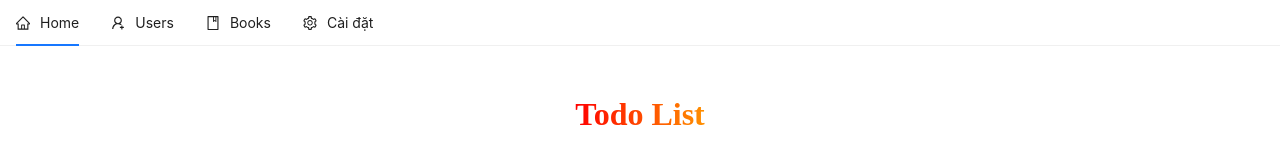
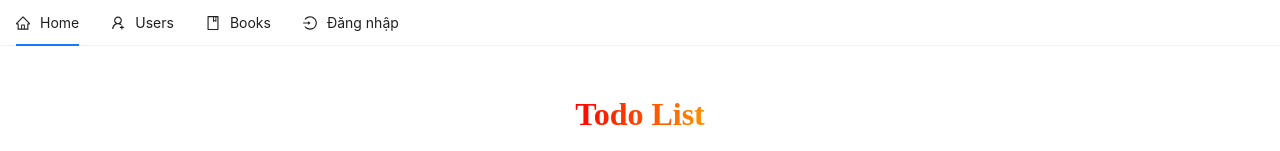
Before and after one commit to JohnT6/react-vite, a React (Vite) app: page / in a window 1280 px wide. Shown: the top 151 px of the page. Built offline with nearby package versions, Linux system fonts and the light colour scheme.

Commit message:
#99. React props.Childrenm tìm hiểu props.children và sửa message cho login và thêm phần toán tử 3 ngôi để xử  lý nút đăng nhập và chào mừng

```diff
--- a/src/components/layout/header.jsx
+++ b/src/components/layout/header.jsx
@@ -1,5 +1,5 @@
 import { Link } from "react-router-dom";
-import { BookOutlined, HomeOutlined, SettingOutlined, UserAddOutlined } from '@ant-design/icons';
+import { AliwangwangOutlined, BookOutlined, HomeOutlined, LoginOutlined, SettingOutlined, UserAddOutlined } from '@ant-design/icons';
 import { Menu } from 'antd';
 import { useContext, useState } from "react";
 import { AuthContext } from "../context/auth.context";
@@ -34,20 +34,24 @@ const Header = () => {
             icon: <BookOutlined />,
 
         },
-        {
-            label: 'Cài đặt',
-            key: 'setting',
-            icon: <SettingOutlined />,
-            children: [
-                {
-                    type: 'group',
-                    children: [
-                        { label: <Link to={"/login"}>Đăng nhập</Link>, key: 'login' },
-                        { label: <Link to={""}>Đăng xuất</Link>, key: 'logout' },
-                    ],
-                },
-            ],
-        },
+        ...(!user.id ?
+            [{
+                label: <Link to={"/login"}>Đăng nhập</Link>,
+                key: 'login',
+                icon: <LoginOutlined />
+            }] : []),
+        ...(user.id ?
+            [{
+                label: `Welcome ${user.fullName}`,
+                key: 'setting',
+                icon: <AliwangwangOutlined />,
+                children: [
+                    {
+                        label: <Link to={""}>Đăng xuất</Link>,
+                        key: 'logout'
+                    },
+                ],
+            }] : [])
 
     ];
 
--- a/src/pages/login.jsx
+++ b/src/pages/login.jsx
@@ -1,5 +1,5 @@
 import { ArrowRightOutlined } from "@ant-design/icons";
-import { Button, Col, Form, Input, notification, Row } from "antd"
+import { Button, Col, Form, Input, message, notification, Row } from "antd"
 import { useForm } from "antd/es/form/Form"
 import { Link, Navigate, useNavigate } from "react-router-dom";
 import { loginUserAPI } from "../services/api.service";
@@ -16,10 +16,7 @@ const LoginPage = () => {
         setLoading(true);
         const res = await loginUserAPI(values.email, values.password);
         if (res.data) {
-            notification.success({
-                message: "Register success",
-                description: "Đăng nhập thành công"
-            })
+            message.success("Đăng nhập thành công")
             localStorage.setItem("access_token", res.data.access_token)
             setUser(res.data.user)
             navigate("/")
```
